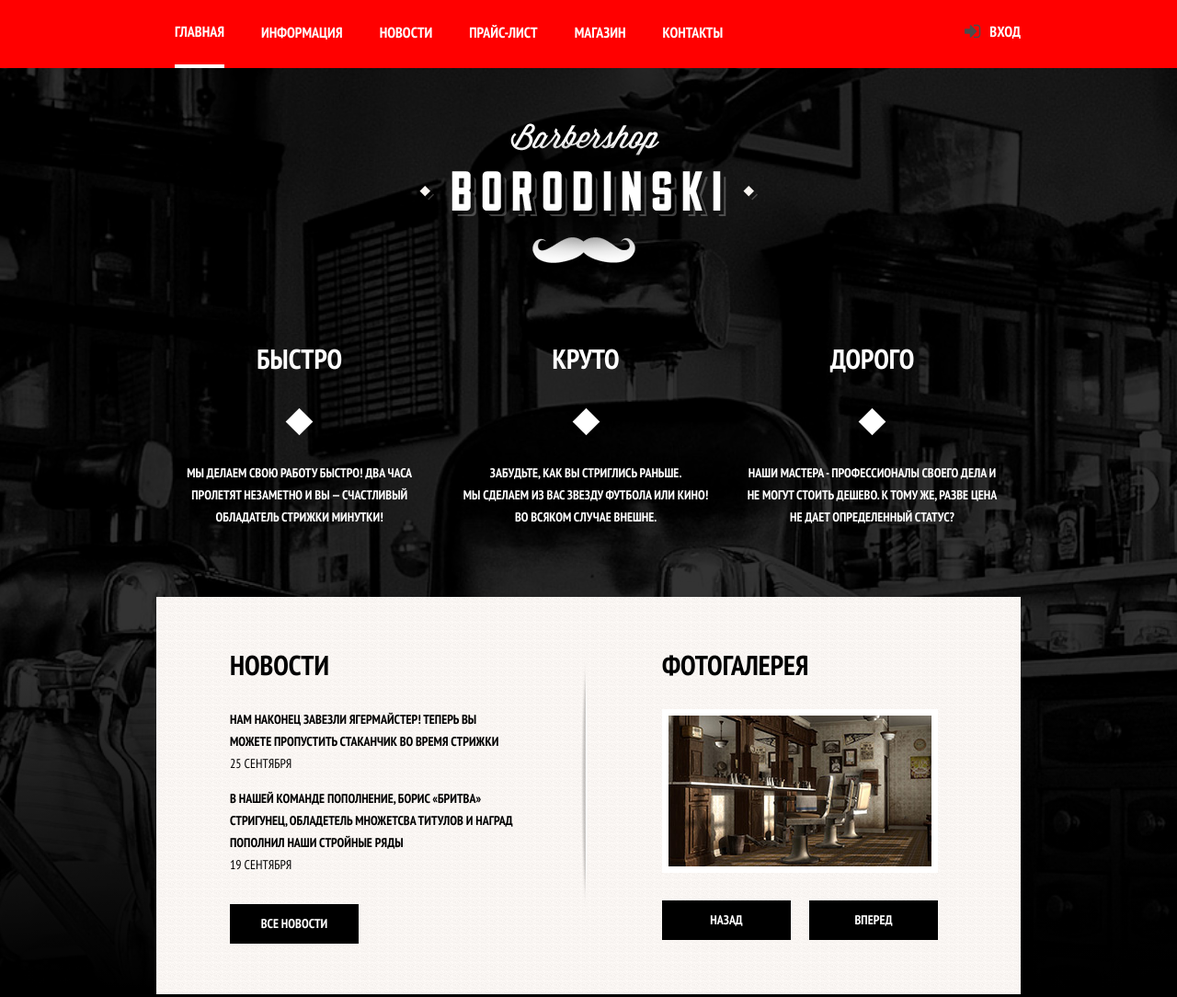
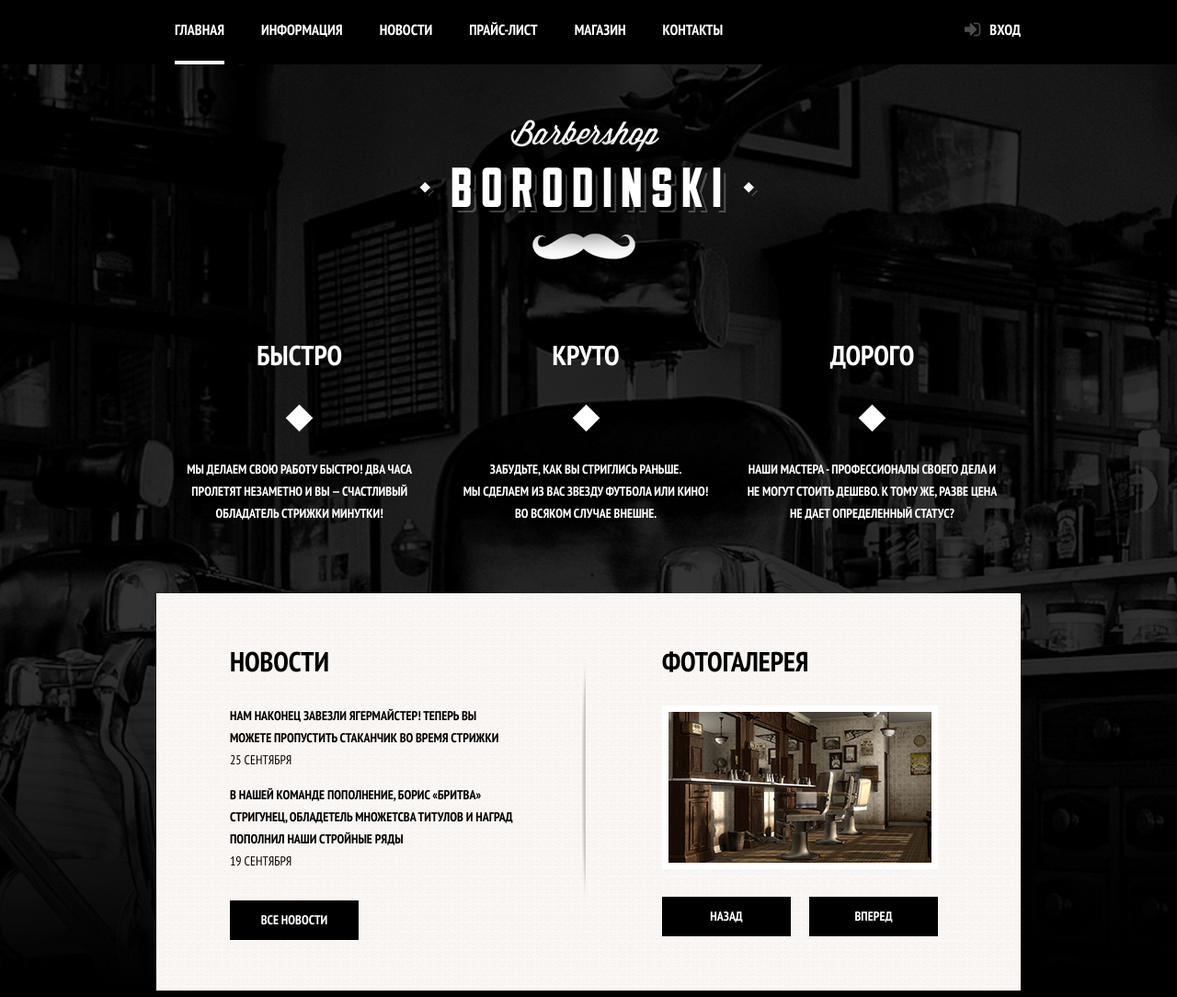
Before and after one commit to evanre/Barbershop, a plain HTML site: page index.html in a window 1280 px wide. Shown: the top 1084 px of the page at 92% size. Drawn offline with nearby package versions, Linux system fonts and the light colour scheme.

Commit message:
some bugfixes in navigation

```diff
--- a/css/style.css
+++ b/css/style.css
@@ -55,10 +55,9 @@ filter: progid:DXImageTransform.Microsoft.gradient( startColorstr='#00000000', e
 /*--------------------ШАПКА---------------------------------------------------------*/
 /*----------------------------------------------------------------------------------*/
 .header{
-	background: red;
+	background: #000;
 	color : #fff;
-	font: 700 16px/70px 'PTSansNarrow', 'Arial', sans-serif;
-	min-height: 70px;
+	font: 700 16px/66px 'PTSansNarrow', 'Arial', sans-serif;
 	width: 100%;
 }
 .nav{
@@ -77,11 +76,10 @@ filter: progid:DXImageTransform.Microsoft.gradient( startColorstr='#00000000', e
 	color: #fff;
 	display: inline-block;
 	vertical-align: middle;
+	border-bottom: 4px solid transparent;
 }
-.nav__item:hover{background:green;}
-.nav-checked{
-	border-bottom: 4px solid #fff;
-}
+.nav__item .nav-checked{border-bottom-color: #fff;}
+.nav__item:hover{background:#232323;}
 /*-----Кнопка открываящая окно---------*/
 .login_popup_btn {
 	color: #fff;
```
